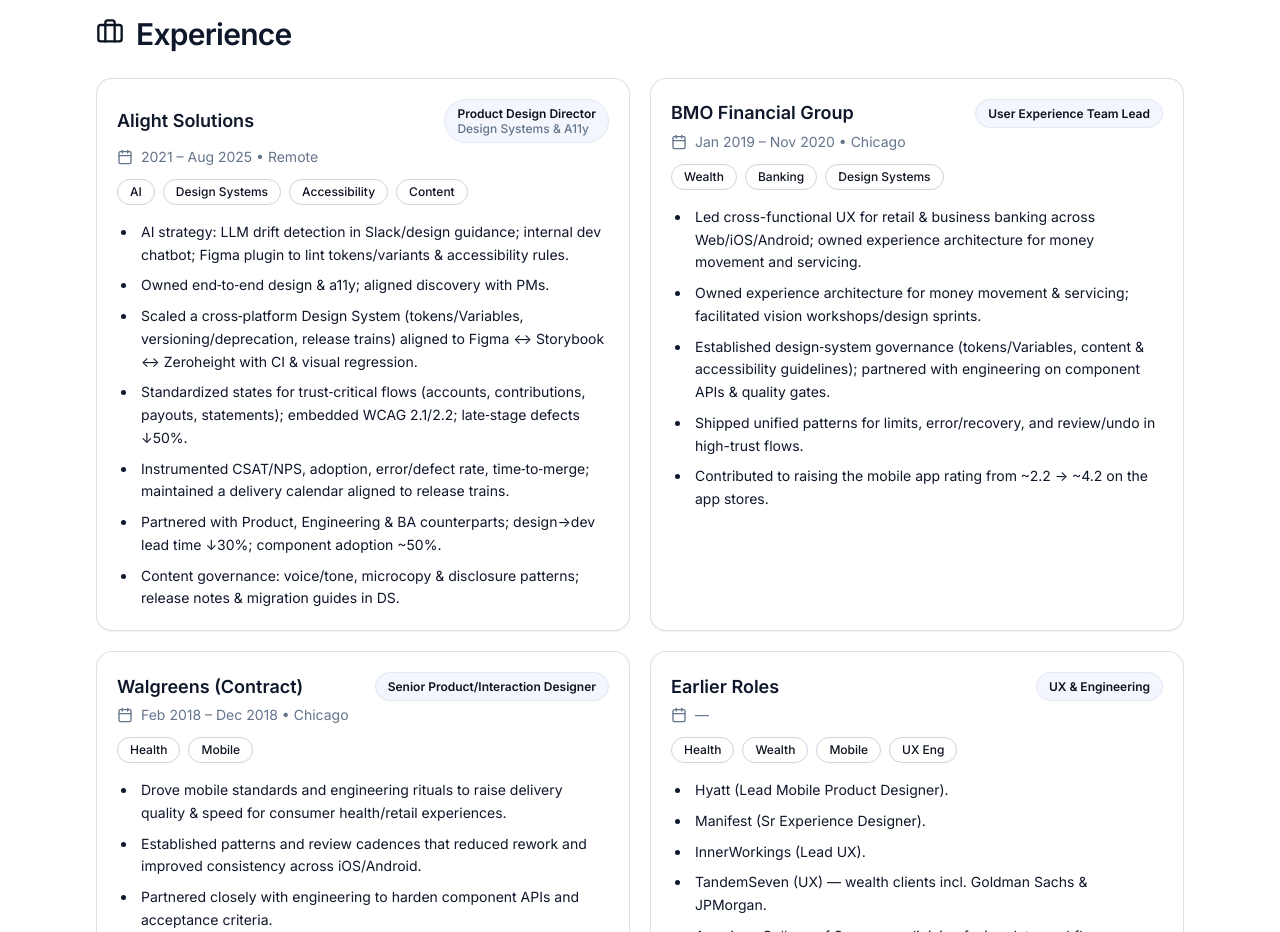
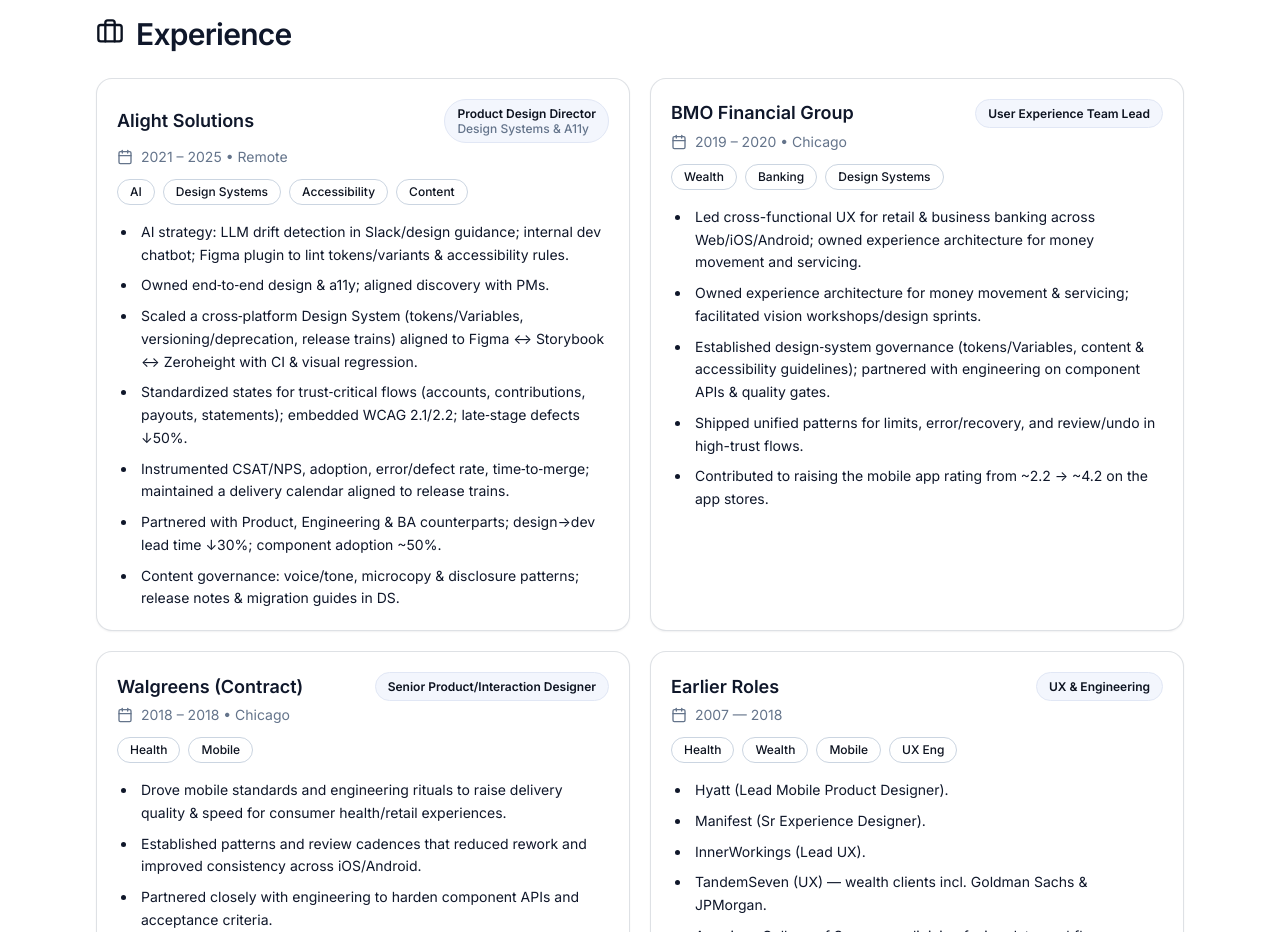
Before and after one commit to rflores-alight/Portfolio, a React (Vite) app: page / in a window 1280 px wide. Shown: the part 3060-3992 px from the top of the page. Built offline with nearby package versions, Linux system fonts and the light colour scheme.

Commit message:
updated experience period (years only)

```diff
--- a/src/App.jsx
+++ b/src/App.jsx
@@ -64,7 +64,7 @@
     //role: "Product Design Director — Design Systems & Accessibility",
     roleTitle: "Product Design Director",
     roleSub: "Design Systems & A11y",
-    period: "2021 – Aug 2025 • Remote",
+    period: "2021 – 2025 • Remote",
     bullets: [
       "AI strategy: LLM drift detection in Slack/design guidance; internal dev chatbot; Figma plugin to lint tokens/variants & accessibility rules.",
       "Owned end‑to‑end design & a11y; aligned discovery with PMs.",
@@ -79,7 +79,7 @@
   {
     company: "BMO Financial Group",
     roleTitle: "User Experience Team Lead",
-    period: "Jan 2019 – Nov 2020 • Chicago",
+    period: "2019 – 2020 • Chicago",
     bullets: [
       "Led cross-functional UX for retail & business banking across Web/iOS/Android; owned experience architecture for money movement and servicing.",
       "Owned experience architecture for money movement & servicing; facilitated vision workshops/design sprints.",
@@ -92,7 +92,7 @@
   {
     company: "Walgreens (Contract)",
     roleTitle: "Senior Product/Interaction Designer",
-    period: "Feb 2018 – Dec 2018 • Chicago",
+    period: "2018 – 2018 • Chicago",
     bullets: [
       "Drove mobile standards and engineering rituals to raise delivery quality & speed for consumer health/retail experiences.",
       "Established patterns and review cadences that reduced rework and improved consistency across iOS/Android.",
@@ -103,7 +103,7 @@
   {
     company: "Earlier Roles",
     roleTitle: "UX & Engineering",
-    period: "—",
+    period: "2007 — 2018",
     bullets: [
       "Hyatt (Lead Mobile Product Designer).",
       "Manifest (Sr Experience Designer).",
```
